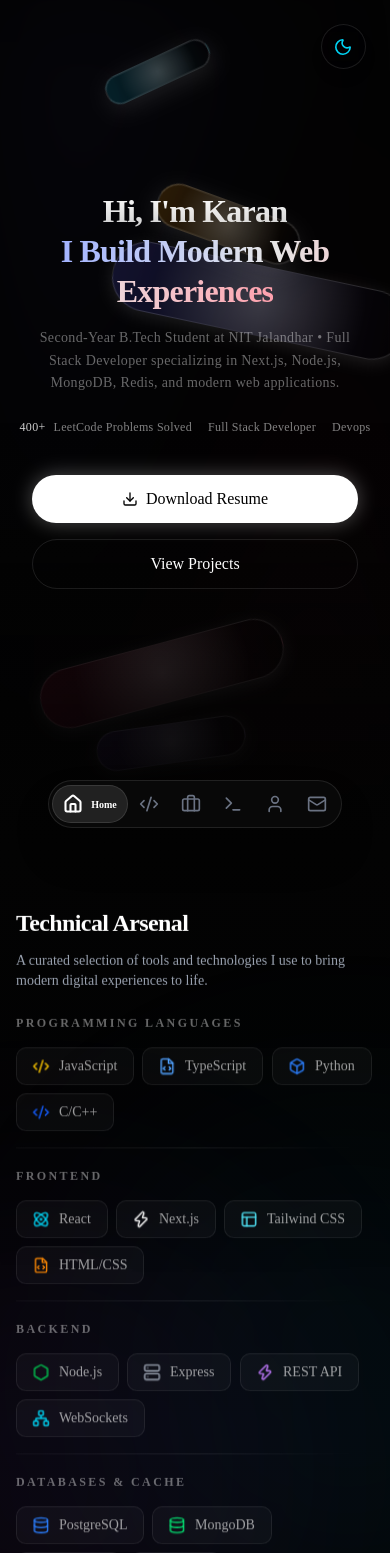
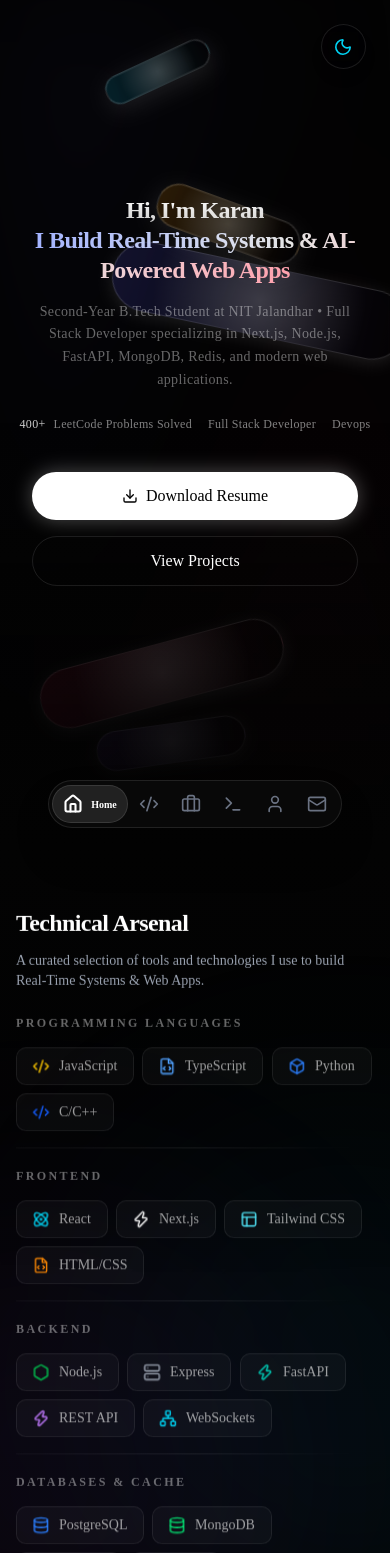
Before and after one commit to guptakaran20/portfolio, a Next.js app: page / in a window 390 px wide. Shown: the top 1553 px of the page. Built offline with nearby package versions, Linux system fonts and the light colour scheme.

Commit message:
project update

```diff
--- a/src/components/ui/About.tsx
+++ b/src/components/ui/About.tsx
@@ -13,7 +13,7 @@
               <h2 className="text-3xl md:text-4xl font-bold mb-6 text-slate-900 dark:text-white">About Me</h2>
               <div className="w-12 h-1 bg-cyan-500 rounded-full mb-6" />
               <p className="text-slate-600 dark:text-white/70 text-base md:text-lg leading-relaxed mb-6 transition-colors">
-                I'm a second-year B.Tech student at NIT Jalandhar and a passionate Full-Stack Web Developer. I specialize in building modern web applications using Next.js, React, Node.js, MongoDB, Redis, and TypeScript. With a strong interest in problem-solving and software engineering, I enjoy creating scalable, high-performance applications that deliver exceptional user experiences.
+                I'm a second-year B.Tech student at NIT Jalandhar and a passionate Full-Stack Web Developer. I specialize in building modern web applications using Next.js, React, Node.js, Express, FastAPI, MongoDB, Redis, and TypeScript. With a strong interest in problem-solving and software engineering, I enjoy creating scalable, high-performance applications that deliver exceptional user experiences.
               </p>
               <p className="text-slate-600 dark:text-white/70 text-base md:text-lg leading-relaxed transition-colors">
                 Currently, I'm focused on strengthening my expertise in full-stack development, Data Structures & Algorithms, and system design while building projects that solve real-world challenges and help me grow as an engineer.
--- a/src/components/ui/FeaturedProjects.tsx
+++ b/src/components/ui/FeaturedProjects.tsx
@@ -18,6 +18,14 @@
     tech: ["Next.js", "Typescript", "Prisma", "Cloudinary","PostgreSQL"],
     demoLink: "https://trysponsorgrid.vercel.app/",
     githubLink: "https://github.com/guptakaran20/Sponsorship",
+    featured: false,
+  },
+  {
+    title: "ImportlyAI",
+    description: "AI-Powered CSV Import Platform. Automatically maps arbitrary CSV files into a standardized CRM schema using Gemini with a multi-stage extraction pipeline for schema inference, validation, and intelligent field mapping.",
+    tech: ["Next.js", "TypeScript", "Node.js", "Express.js", "Gemini API", "PapaParse"],
+    demoLink: "https://importlyai.vercel.app",
+    githubLink: "https://github.com/guptakaran20/ImportlyAI",
     featured: false,
   },
   {
--- a/src/components/ui/TechStack.tsx
+++ b/src/components/ui/TechStack.tsx
@@ -113,6 +113,7 @@
     items: [
       { name: "Node.js", icon: <Hexagon className="w-4 h-4 text-green-500" /> },
       { name: "Express", icon: <Server className="w-4 h-4 text-gray-400" /> },
+      { name: "FastAPI", icon: <Zap className="w-4 h-4 text-teal-400" /> },
       { name: "REST API", icon: <Zap className="w-4 h-4 text-purple-400" /> },
       { name: "WebSockets", icon: <Network className="w-4 h-4 text-cyan-400" /> },
     ]
@@ -160,7 +161,7 @@
                 Technical Arsenal
               </h2>
               <p className="text-slate-600 dark:text-gray-400 text-sm sm:text-base lg:text-lg max-w-xl transition-colors">
-                A curated selection of tools and technologies I use to bring modern digital experiences to life.
+                A curated selection of tools and technologies I use to build Real-Time Systems & Web Apps.
               </p>
             </div>
 
--- a/src/components/ui/Terminal.tsx
+++ b/src/components/ui/Terminal.tsx
@@ -5,13 +5,15 @@
 
 const commands: Record<string, string> = {
   hi: 'Hey 👋 Karan here — Full-Stack Developer & BTech ICE student at NIT Jalandhar. Type "help" to explore.',
-  hello: 'Hello! I\'m Karan Gupta — building modern full-stack apps. Try "projects" or "skills".',
+  hello: 'Hello! I\'m Karan Gupta — building Real-Time Systems & AI-Powered Web Apps. Try "projects" or "skills".',
   hey: 'Hey there! 🚀 Welcome to my dev terminal. Type "help" to see what I can do.',
   whoami: 'Karan Gupta — Full-Stack Developer specializing in modern web apps',
   about: 'I build scalable full-stack applications with modern tools like Next.js. Passionate about clean UI, performance, and real-world problem solving.',
-  skills: 'Next.js, React, TypeScript, Node.js, Express, Tailwind CSS, PostgreSQL, Appwrite, Prisma, Docker, MongoDB,Redis',
-  techstack: 'Frontend: React, Next.js, Tailwind\nBackend: Node.js, Express\nDatabase: PostgreSQL,MongoDB,Redis\nTools: Docker, Git, Vercel,Postman',
-  projects: 'CodeArena (Coding Battle Platform) • SponsorGrid (SaaS Platform) • StrangerBlogs (Blogging Platform) • Arovia Vibes (Frontend UI Showcase)',
+  skills: 'Next.js, React, TypeScript, Node.js, Express, FastAPI, Tailwind CSS, PostgreSQL, Appwrite, Prisma, Docker, MongoDB,Redis',
+  techstack: 'Frontend: React, Next.js, Tailwind\nBackend: Node.js, Express, FastAPI\nDatabase: PostgreSQL,MongoDB,Redis\nTools: Docker, Git, Vercel,Postman',
+  projects: 'CodeArena (Coding Battle Platform) • SponsorGrid (SaaS Platform) • ImportlyAI (CSV Import Platform) • StrangerBlogs (Blogging Platform) • Arovia Vibes (UI Showcase)',
+  importlyai: 'AI-Powered CSV Import Platform — built with Next.js, Node.js, Gemini API, PapaParse',
+  project_importlyai: 'AI-Powered CSV Import Platform — built with Next.js, Node.js, Gemini API, PapaParse',
   codearena: 'Real-time Coding Battle Platform for Interview Preparation — built with Next.js, Node.js, Socket.io, Docker',
   project_codearena: 'Real-time Coding Battle Platform for Interview Preparation — built with Next.js, Node.js, Socket.io, Docker',
   sponsorgrid: 'SaaS platform for managing sponsorships — built with Next.js, Prisma, PostgreSQL, Cloudinary',
@@ -29,7 +31,7 @@
   clear: 'Clearing terminal...',
   help: `Available commands:
 whoami, about, skills, techstack, projects,
-project_codearena, project_sponsorgrid, project_arovia, project_strangerblogs,
+project_importlyai, project_codearena, project_sponsorgrid, project_arovia, project_strangerblogs,
 experience, achievements, currently_learning,
 tools, github, resume, contact, socials, clear`
 };
--- a/src/components/ui/shape-landing-hero.tsx
+++ b/src/components/ui/shape-landing-hero.tsx
@@ -188,8 +188,8 @@
 function HeroGeometric({
     badge = "Full Stack Developer",
     title1 = "Hi, I'm Karan",
-    title2 = "I Build Modern Web Experiences",
-    description = "Second-Year B.Tech Student at NIT Jalandhar • Full Stack Developer specializing in Next.js, Node.js, MongoDB, Redis, and modern web applications.",
+    title2 = "I Build Real-Time Systems & AI-Powered Web Apps",
+    description = "Second-Year B.Tech Student at NIT Jalandhar • Full Stack Developer specializing in Next.js, Node.js, FastAPI, MongoDB, Redis, and modern web applications.",
 }: {
     badge?: string;
     title1?: string;
@@ -314,7 +314,7 @@
                     </div> */}
 
                     <div>
-                        <h1 className="text-[clamp(2rem,7vw,6rem)] font-bold mb-4 md:mb-4 tracking-tight text-slate-900 dark:text-white leading-tight transition-colors">
+                        <h1 className="text-[clamp(1.5rem,5vw,4.5rem)] font-bold mb-4 md:mb-4 tracking-tight text-slate-900 dark:text-white leading-tight transition-colors">
                             <span className="bg-clip-text text-transparent bg-gradient-to-b from-slate-900 to-slate-500 dark:from-white dark:to-white/80 transition-colors">
                                 {title1}
                             </span>
```
